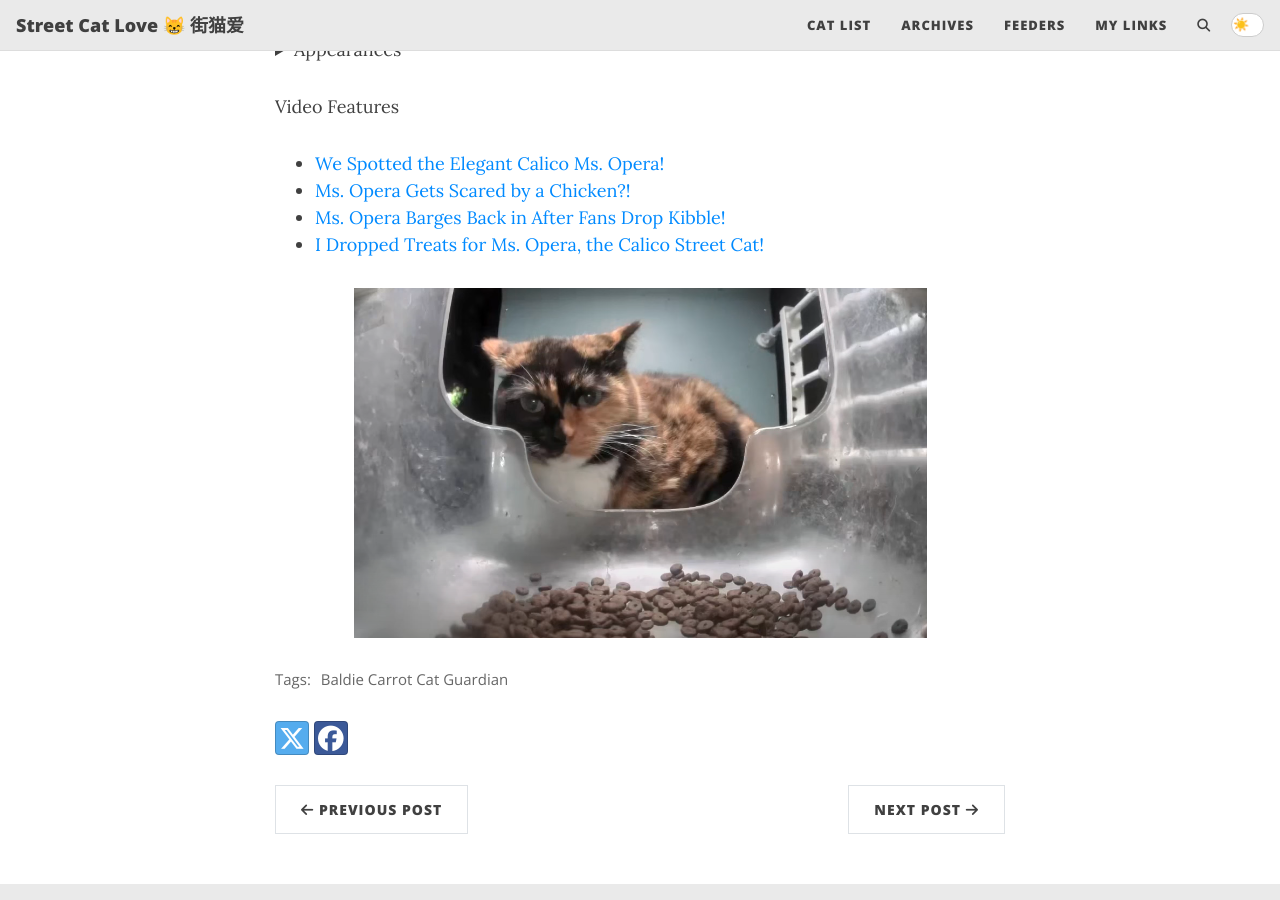
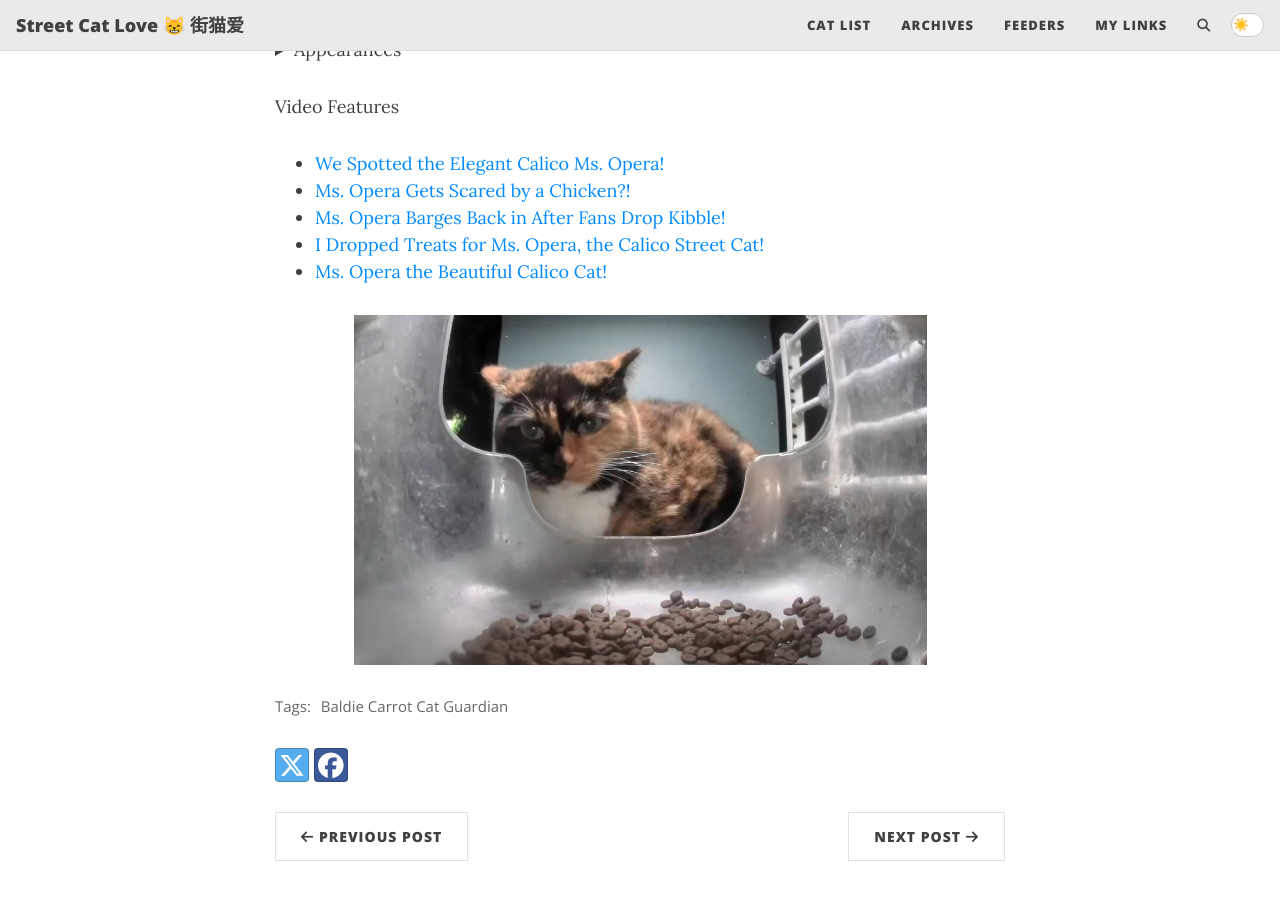
Before and after one commit to StreetCatLove/hellostreetcat, a Jekyll site: the page built from _posts/2024-11-28-ms_opera.md, in a window 1280 px wide and 900 px high, scrolled down 611 px. Built offline with Jekyll 4.4.1, drawn with Linux system fonts in a browser that asks for light colours; comment, search, counter and statistics services are not loaded.

Commit message:
Update 2024-11-28-ms_opera.md

```diff
--- a/_posts/2024-11-28-ms_opera.md
+++ b/_posts/2024-11-28-ms_opera.md
@@ -109,5 +109,6 @@ Video Features
 * [Ms. Opera Gets Scared by a Chicken?!](https://www.youtube.com/watch?v=Of4E67dK1r0)
 * [Ms. Opera Barges Back in After Fans Drop Kibble!](https://www.youtube.com/watch?v=IdXgU3H7N5c)
 * [I Dropped Treats for Ms. Opera, the Calico Street Cat!](https://www.youtube.com/watch?v=wBu3kee3weg)
+* [Ms. Opera the Beautiful Calico Cat!](https://www.youtube.com/shorts/q53xN4kqaEU)
 
 ![Ms. Opera](https://streetcatlove.github.io/hellostreetcat/assets/img/ms_opera0.png){: .mx-auto.d-block :}
```
